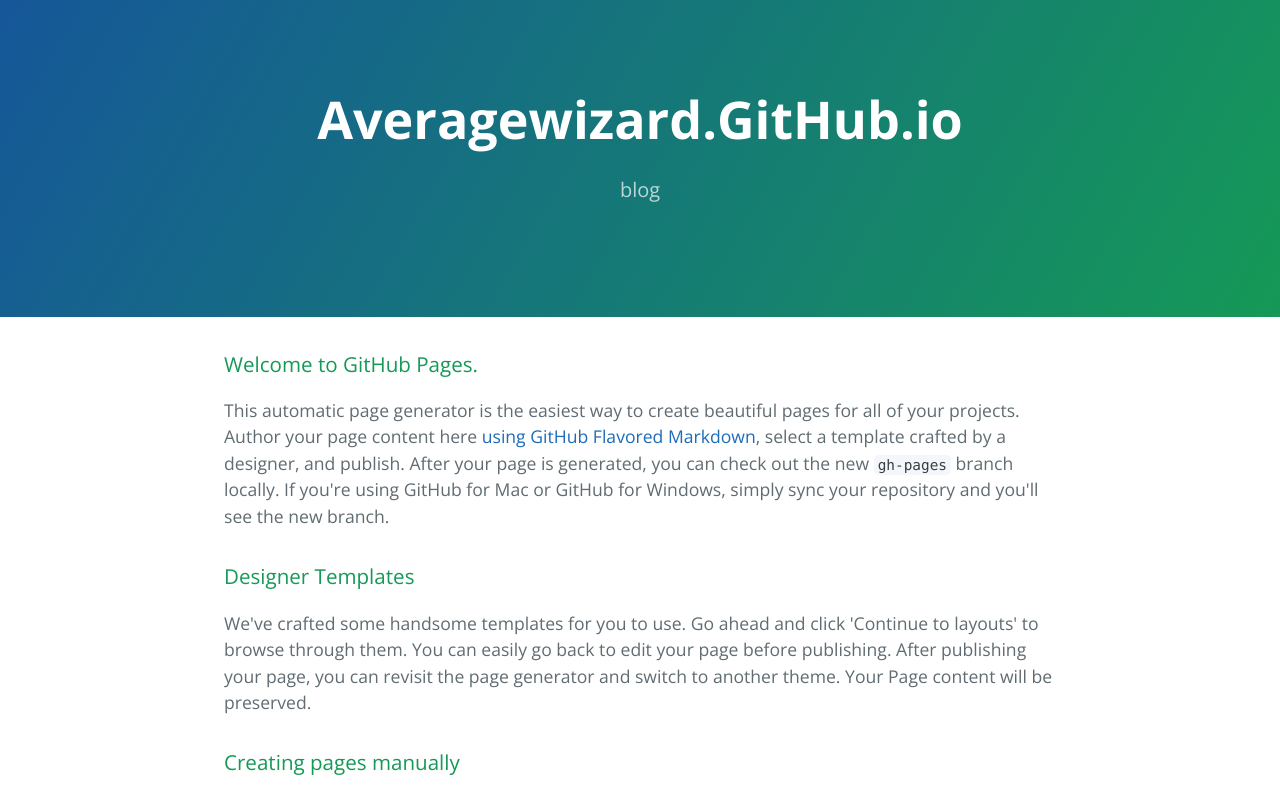
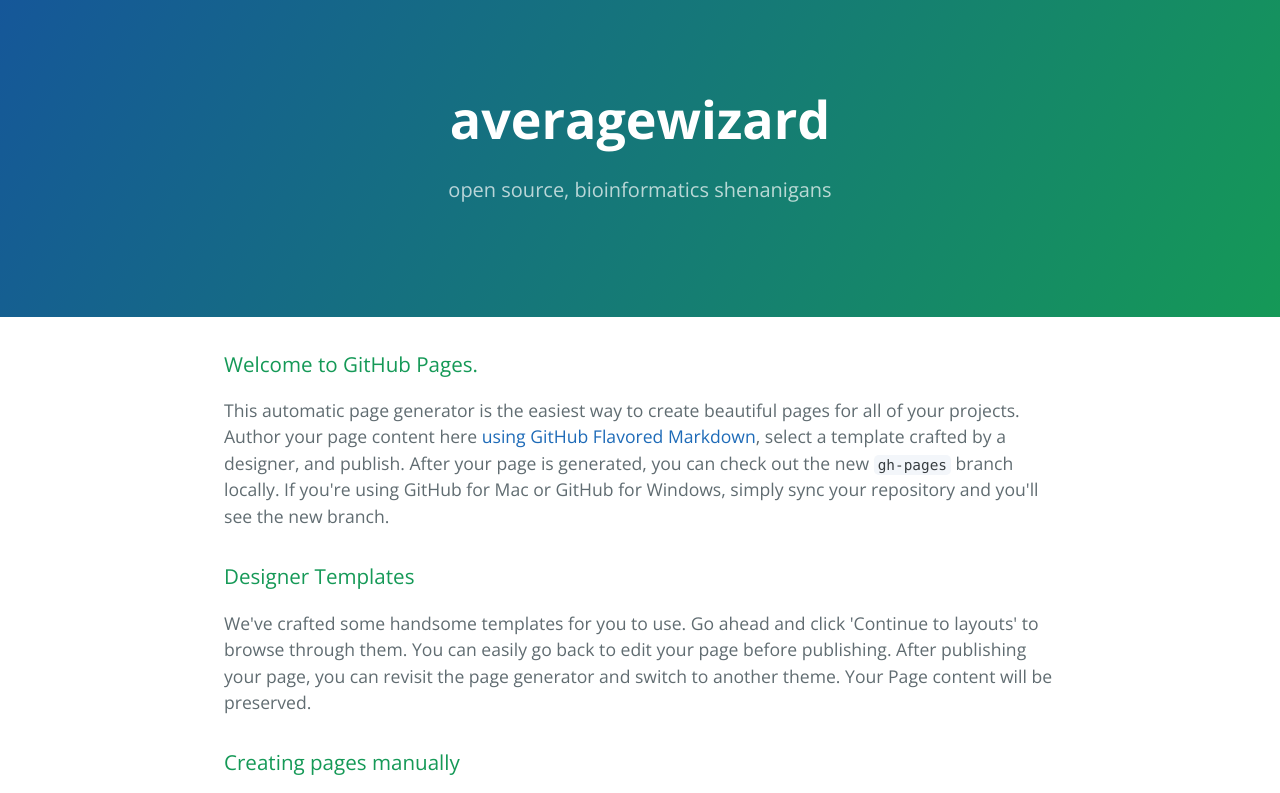
Before and after one commit to averagewizard/averagewizard.github.io, a plain HTML site: page index.html in a window 1280 px wide. Shown: the top 793 px of the page. Drawn offline with nearby package versions, Linux system fonts and the light colour scheme.

Commit message:
previous commit change blog title, this is for h1 and h2

```diff
--- a/index.html
+++ b/index.html
@@ -11,8 +11,8 @@
   </head>
   <body>
     <section class="page-header">
-      <h1 class="project-name">Averagewizard.GitHub.io</h1>
-      <h2 class="project-tagline">blog</h2>
+      <h1 class="project-name">averagewizard</h1>
+      <h2 class="project-tagline">open source, bioinformatics shenanigans</h2>
     </section>
 
     <section class="main-content">
```
